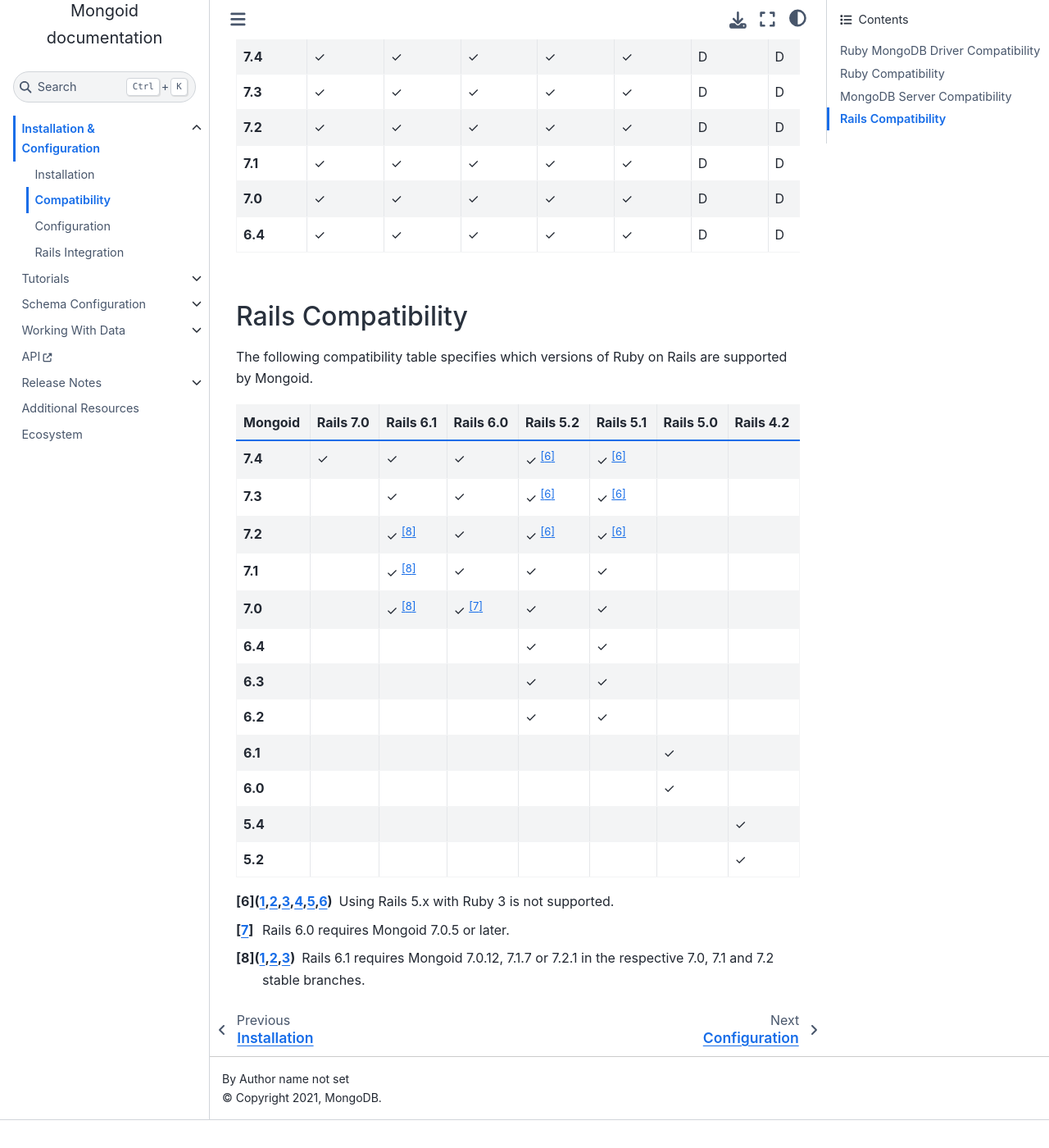
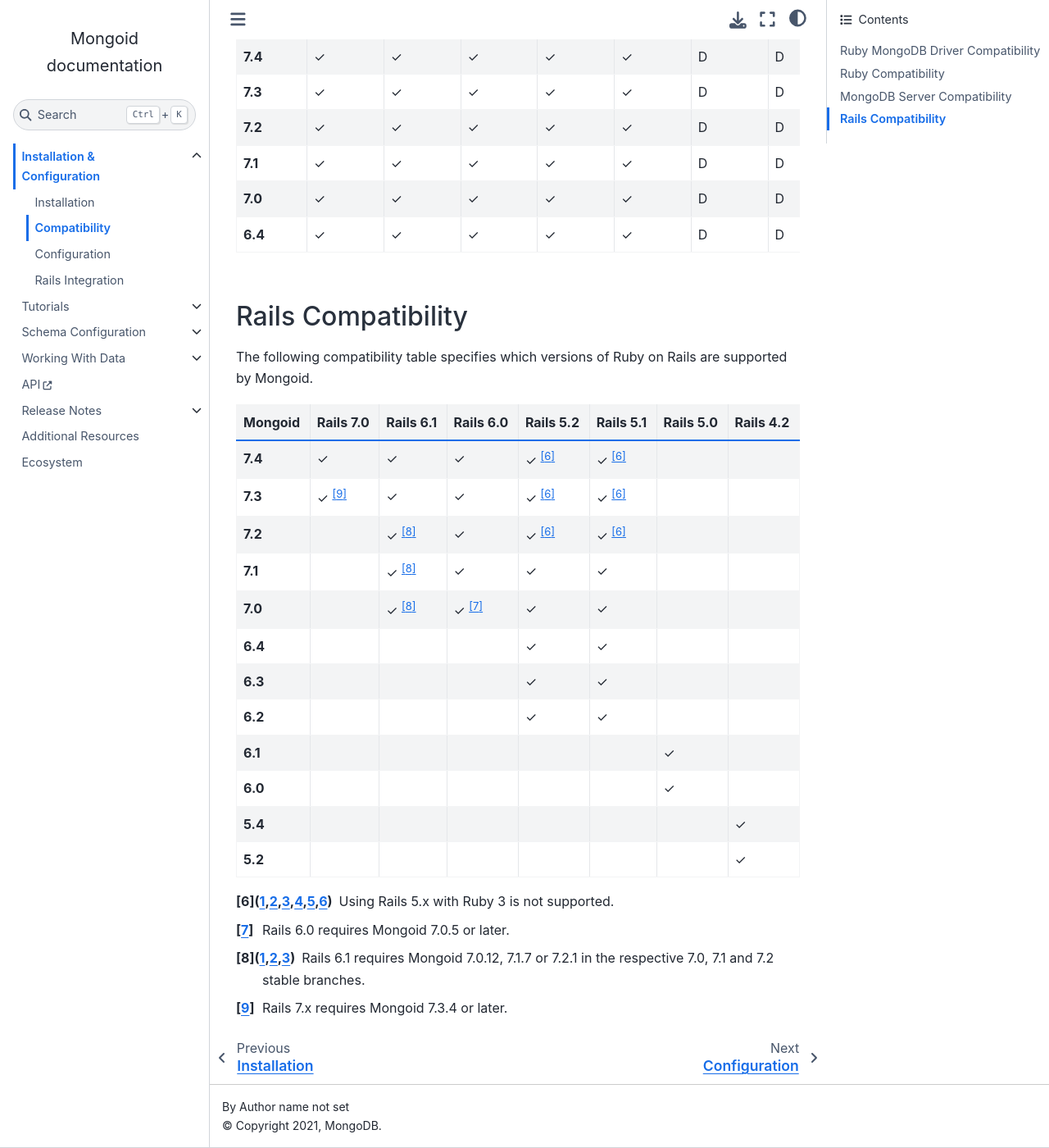
Before and after one commit to i80and/docs-mongoid, a Sphinx documentation site: the page built from docs/reference/compatibility.txt, in a window 1280 px wide and 1400 px high, scrolled down 2107 px. Shown: the whole window at 82% size. Built offline with Sphinx 7.4.7 and the Sphinx Book theme 1.1.4, drawn with Linux system fonts in a browser that asks for light colours; before the commit the page ends 3473 px from its top, so only the background shows below that; some of the changed text lies outside the part shown.

Commit message:
MONGOID-5244 Update compatibility tables (#5151)
Co-authored-by: Oleg Pudeyev <39304720+p-mongo@users.noreply.github.com>

```diff
--- a/docs/reference/compatibility.txt
+++ b/docs/reference/compatibility.txt
@@ -9,7 +9,6 @@ Compatibility
    :backlinks: none
    :depth: 2
    :class: singlecol
-
 
 Ruby MongoDB Driver Compatibility
 =================================
@@ -286,7 +285,7 @@ are supported by Mongoid.
      -
 
    * - 7.3
-     -
+     - |checkmark| [#rails-7-Mongoid-7.3]_
      - |checkmark|
      - |checkmark|
      - |checkmark| [#rails-5-ruby-3.0]_
@@ -391,4 +390,6 @@ are supported by Mongoid.
 .. [#rails-6.1] Rails 6.1 requires Mongoid 7.0.12, 7.1.7 or 7.2.1 in the
   respective 7.0, 7.1 and 7.2 stable branches.
 
+.. [#rails-7-Mongoid-7.3] Rails 7.x requires Mongoid 7.3.4 or later.
+
 .. include:: /includes/unicode-checkmark.rst
```
Also changed, not shown: other parts of docs/reference/compatibility.txt (+1 -1 lines).
